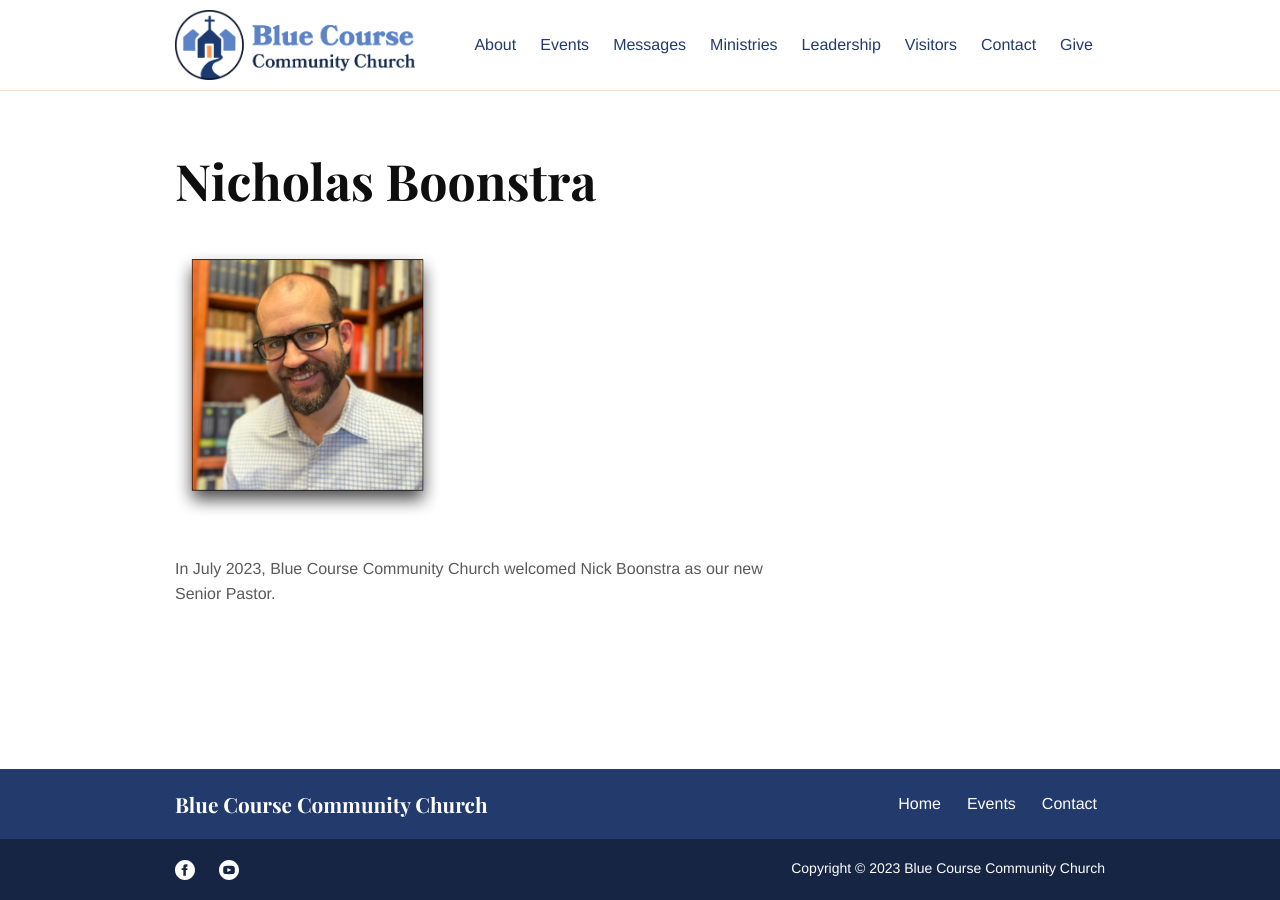
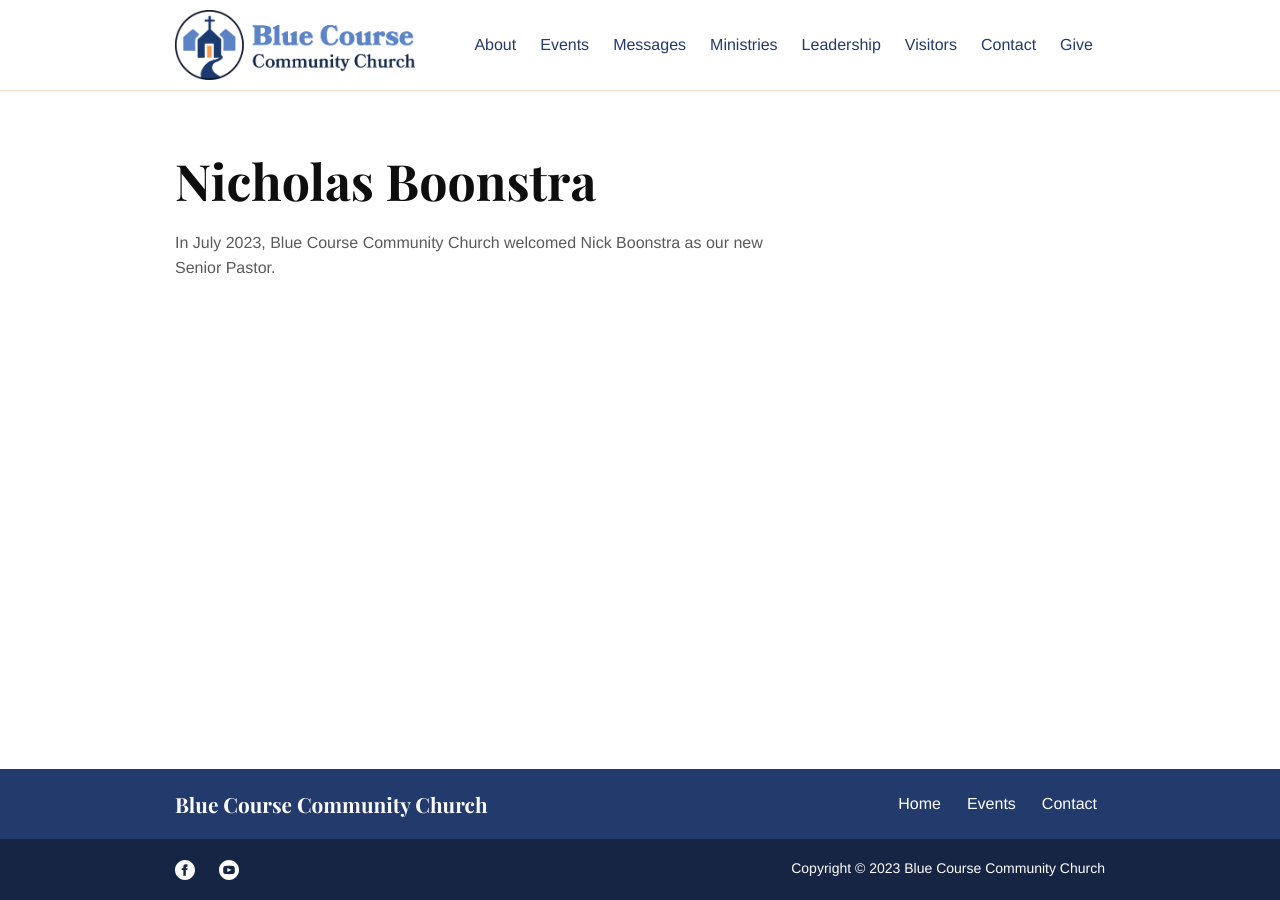
Before and after one commit to bluecoursecommunitychurch/bluecoursecommunitychurch.github.io, a Jekyll site: the page built from _team/nick.md, in a window 1280 px wide. Built offline with Jekyll 4.4.1, drawn with Linux system fonts in a browser that asks for light colours.

Commit message:
fix leadership page

```diff
--- a/_team/nick.md
+++ b/_team/nick.md
@@ -8,7 +8,4 @@ promoted: true
 weight: 1
 ---
 
-![Nick](/images/team/nick-shadow.png)
-
-
 In July 2023, Blue Course Community Church welcomed Nick Boonstra as our new Senior Pastor.
```
